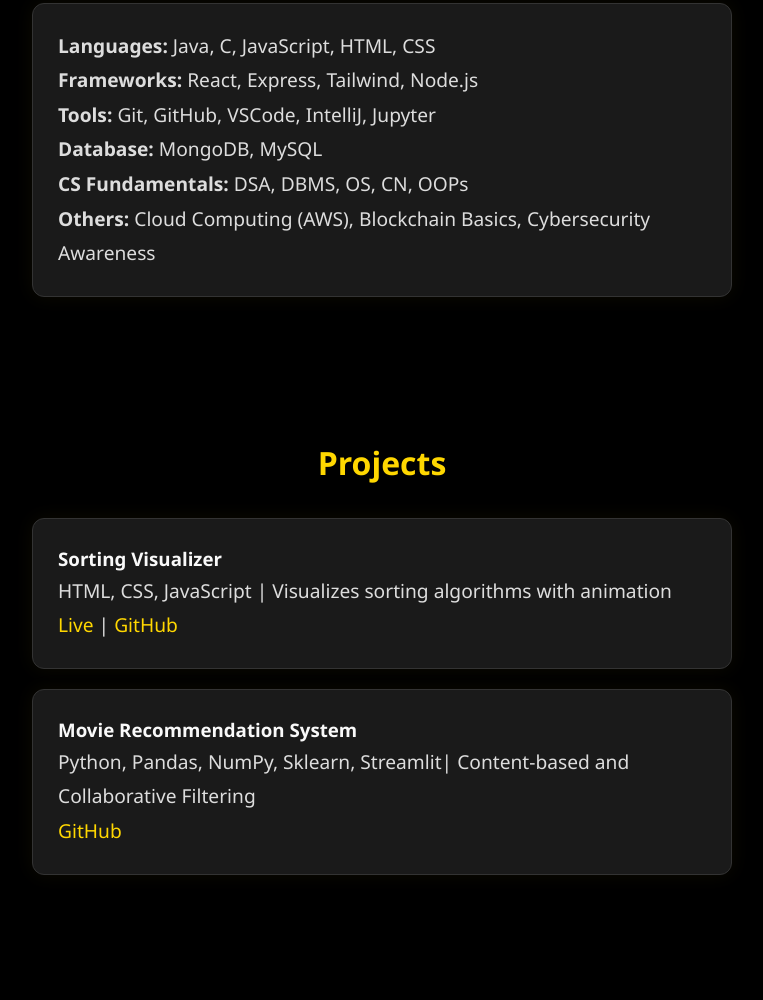
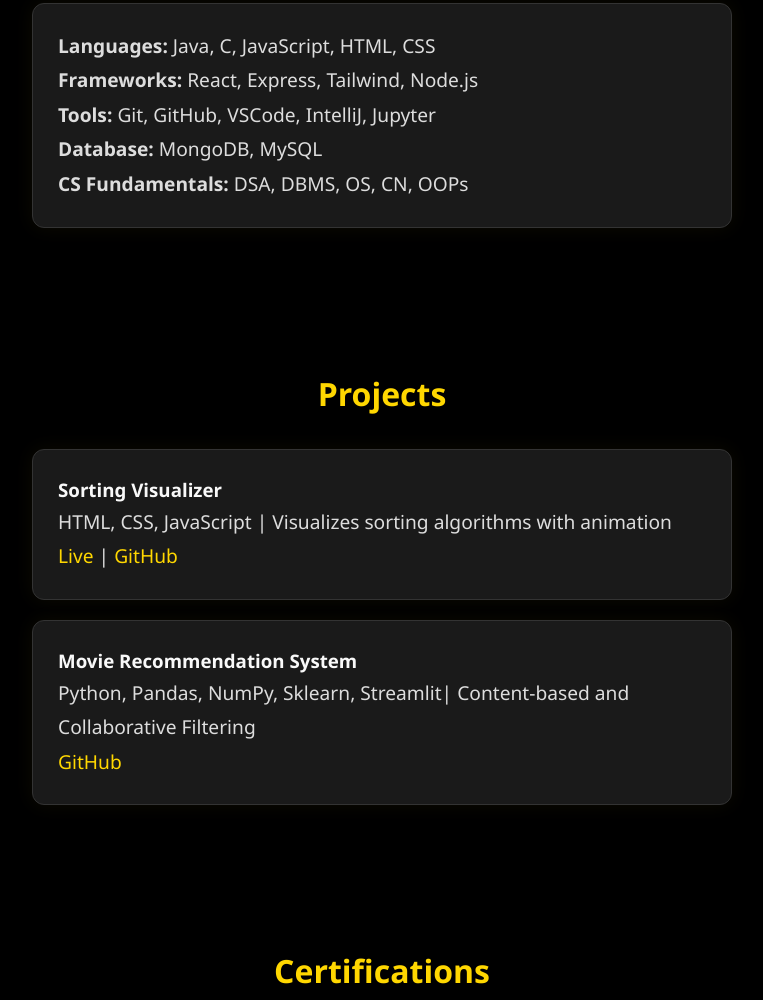
Before and after one commit to anilKumar-9/My-Portfolio, a plain HTML site: page index.html in a window 1280 px wide. Shown: the part 1837-2837 px from the top of the page, without its empty margins (258-1021 px from the left). Drawn offline with Linux system fonts and the light colour scheme.

Commit message:
add readme.md file

```diff
--- a/index.html
+++ b/index.html
@@ -65,7 +65,6 @@
       <p><strong>Tools:</strong> Git, GitHub, VSCode, IntelliJ, Jupyter</p>
       <p><strong>Database:</strong> MongoDB, MySQL</p>
       <p><strong>CS Fundamentals:</strong> DSA, DBMS, OS, CN, OOPs</p>
-      <p><strong>Others:</strong> Cloud Computing (AWS), Blockchain Basics, Cybersecurity Awareness</p>
     </div>
   </section>
 
```
Also changed, not shown: 1 other file.
